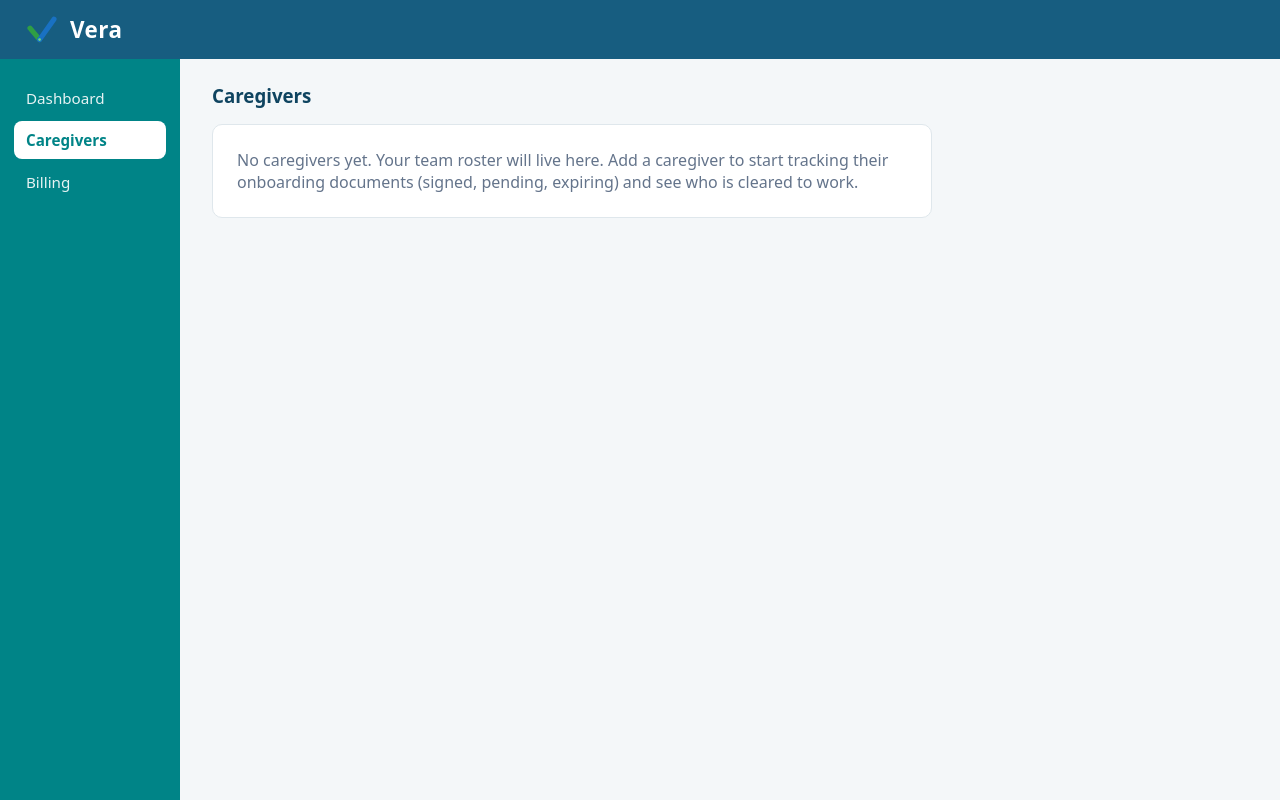
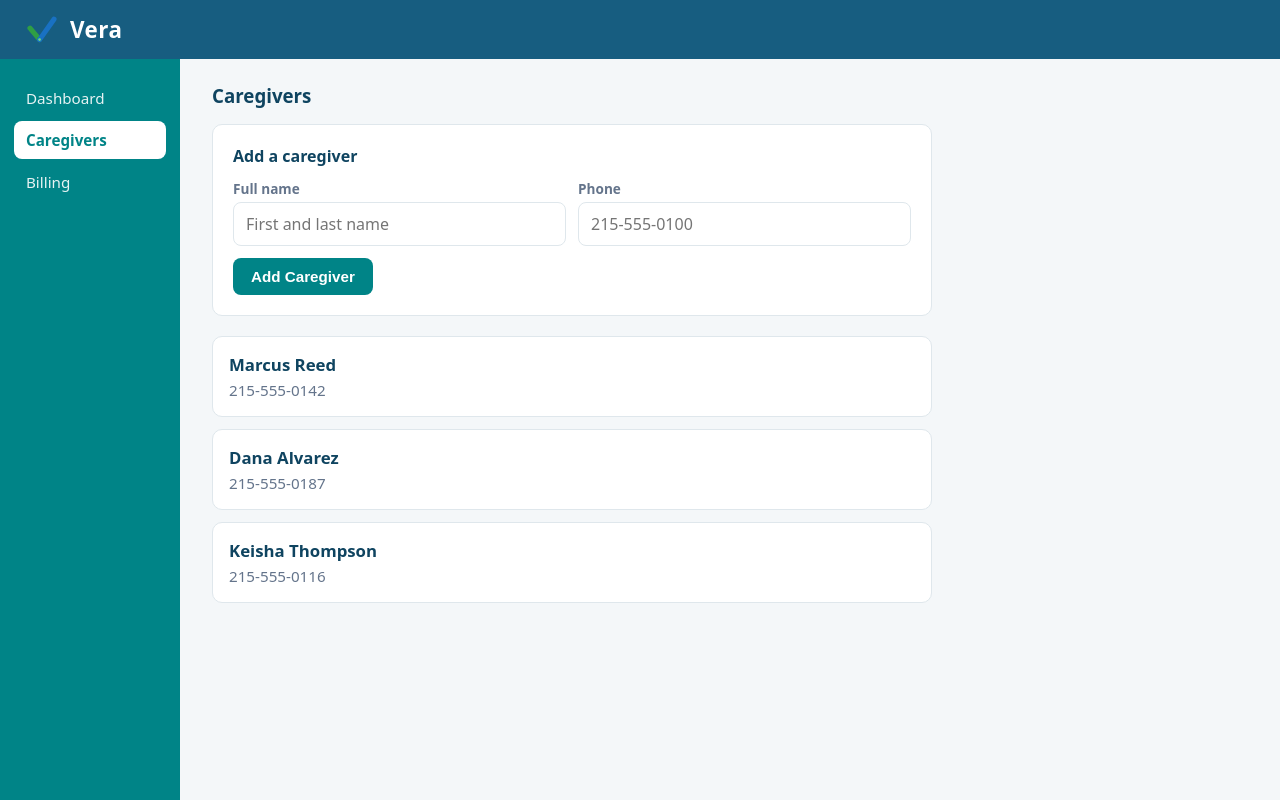
Before and after one commit to Marcandy/vera, a React (Vite) app: page /caregivers in a window 1280 px wide. Built offline with nearby package versions, Linux system fonts and the light colour scheme.

Commit message:
feat: add caregiver form and jsx logic eventhandler and error fallback

```diff
--- a/src/pages/Caregivers.jsx
+++ b/src/pages/Caregivers.jsx
@@ -1,14 +1,97 @@
+import { useEffect, useState } from "react";
 import styles from "./Caregivers.module.css";
+import { addCaregiver, getCaregivers } from "../services/caregiverService";
 
 const Caregivers = () => {
+    const [caregiverList, setCaregiverList] = useState(null);
+
+    const [error, setError] = useState(null);
+    const [adding, setAdding] = useState(false);
+    const [firstLast, setFirstLast] = useState("");
+    const [phone, setPhone] = useState("");
+
+    useEffect(()=> {
+        let stale = false;
+        async function fetchGiverData() {
+            const caregiverData = await getCaregivers();
+            if(!stale) {
+                setCaregiverList(caregiverData);
+            }
+        }
+        fetchGiverData();
+        return () => { stale = true };
+    }, [])
+
+    async function handleAddCaregiver(e) {
+        e.preventDefault();
+        setError(null);
+        setAdding(true);
+        try {
+            const added = await addCaregiver({ name: firstLast, phone});
+            setCaregiverList([...caregiverList, added]);
+            setFirstLast("");
+            setPhone("");
+        } catch(err) {
+            setError(err.message);
+        } finally {
+            setAdding(false);
+        }
+    }
+
+    if (caregiverList === null) return (<p>Loading...</p>);
+
     return (
         <section className={styles.caregivers}>
             <h3 className={styles.title}>Caregivers</h3>
-            <p className={styles.emptyState}>
-                No caregivers yet. Your team roster will live here. Add a
-                caregiver to start tracking their onboarding documents
-                (signed, pending, expiring) and see who is cleared to work.
-            </p>
+
+            <form className={styles.addForm} onSubmit={handleAddCaregiver}>
+                <h4 className={styles.addTitle}>Add a caregiver</h4>
+                <div className={styles.fieldRow}>
+                    <div className={styles.field}>
+                        <label className={styles.fieldLabel} htmlFor="name">Full name</label>
+                        <input
+                            id="name"
+                            type="text"
+                            className={styles.fieldInput}
+                            placeholder="First and last name"
+                            value={firstLast}
+                            onChange={(e) => setFirstLast(e.target.value)}
+                        />
+                    </div>
+                    <div className={styles.field}>
+                        <label className={styles.fieldLabel} htmlFor="phone">Phone</label>
+                        <input
+                            id="phone"
+                            type="tel"
+                            className={styles.fieldInput}
+                            placeholder="215-555-0100"
+                            value={phone}
+                            onChange={(e) => setPhone(e.target.value)}
+                        />
+                    </div>
+                </div>
+                {error && <p className={styles.errorNote}>{error}</p>}
+                <button type="submit" className={styles.addButton} disabled={adding}>
+                    {adding ? "Adding..." : "Add Caregiver"}
+                </button>
+            </form>
+
+            {caregiverList.length === 0 ? (
+                <p className={styles.emptyState}>
+                    No caregivers yet. Add your first caregiver above to start
+                    tracking their onboarding documents (signed, pending,
+                    expiring) and see who is cleared to work.
+                </p>
+            ) : (
+                <ul className={styles.roster}>
+                    {caregiverList.map((caregiver) => (
+                        <li key={caregiver.id} className={styles.caregiverCard}>
+                            <h4 className={styles.caregiverName}>{caregiver.name}</h4>
+                            <p className={styles.caregiverPhone}>{caregiver.phone}</p>
+                        </li>
+                    ))}
+                </ul>
+            )}
         </section>
     );
 };
--- a/src/pages/Caregivers.module.css
+++ b/src/pages/Caregivers.module.css
@@ -7,6 +7,113 @@
     color: var(--vera-primary-dark);
 }
 
+/* add form: one quiet card, two fields, one action */
+.addForm {
+    background-color: var(--card-bg);
+    border: 1px solid var(--border);
+    border-radius: 10px;
+    padding: 20px;
+    margin-bottom: 20px;
+}
+
+.addTitle {
+    margin: 0 0 12px;
+    font-size: 1rem;
+    color: var(--vera-primary-dark);
+}
+
+.fieldRow {
+    display: grid;
+    grid-template-columns: 1fr 1fr;
+    gap: 12px;
+    margin-bottom: 12px;
+}
+
+.field {
+    display: flex;
+    flex-direction: column;
+    gap: 4px;
+}
+
+.fieldLabel {
+    font-size: 0.85rem;
+    font-weight: 600;
+    color: var(--text-muted);
+}
+
+.fieldInput {
+    font: inherit;
+    padding: 10px 12px;
+    border: 1px solid var(--border);
+    border-radius: 8px;
+    background-color: #ffffff;
+}
+
+.fieldInput:focus {
+    border-color: var(--vera-secondary);
+    box-shadow: 0 0 0 2px rgba(0, 132, 135, 0.2);
+    outline: none;
+}
+
+/* Denise is on a desktop: compact action, not a thumb target */
+.addButton {
+    background-color: var(--vera-secondary);
+    color: #ffffff;
+    border: none;
+    border-radius: 8px;
+    padding: 10px 18px;
+    font-size: 0.95rem;
+    font-weight: 600;
+    cursor: pointer;
+}
+
+.addButton:hover {
+    background-color: #006e70;
+}
+
+.addButton:disabled {
+    opacity: 0.6;
+    cursor: default;
+}
+
+.errorNote {
+    margin: 0 0 12px;
+    padding: 10px 14px;
+    background-color: #fdecea;
+    border: 1px solid #f0b9b4;
+    border-radius: 8px;
+    color: #a61b1b;
+    font-size: 0.9rem;
+}
+
+.roster {
+    list-style: none;
+    margin: 0;
+    padding: 0;
+    display: flex;
+    flex-direction: column;
+    gap: 12px;
+}
+
+.caregiverCard {
+    background-color: var(--card-bg);
+    border: 1px solid var(--border);
+    border-radius: 10px;
+    padding: 16px;
+}
+
+.caregiverName {
+    margin: 0 0 4px;
+    font-size: 1.05rem;
+    color: var(--vera-primary-dark);
+}
+
+.caregiverPhone {
+    margin: 0;
+    color: var(--text-muted);
+    font-size: 0.95rem;
+}
+
 .emptyState {
     color: var(--text-muted);
     background-color: var(--card-bg);
```
